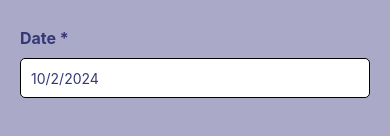
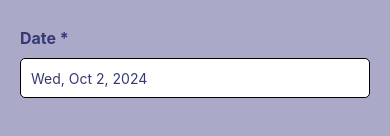
Before and after one commit to ansonhex/CS5520-assignment-2, a React Native app: screen /AddActivitiesScreen in a window 390 px wide. Shown: the part 206-342 px from the top of the page. Built offline with nearby package versions, Linux system fonts and the light colour scheme.

Commit message:
update date format to match demo

```diff
--- a/Screens/AddActivities.jsx
+++ b/Screens/AddActivities.jsx
@@ -32,6 +32,13 @@ const AddActivities = ({ navigation }) => {
     { label: "Hiking", value: "Hiking" },
   ]);
 
+  const dateOptions = {
+    weekday: "short",
+    year: "numeric",
+    month: "short",
+    day: "numeric",
+  };
+
   // validate the form and data
   const validateData = () => {
     if (!activityType) {
@@ -55,7 +62,7 @@ const AddActivities = ({ navigation }) => {
       const newActivity = {
         type: activityType,
         duration: activityDuration,
-        date: date.toLocaleDateString("en-US"),
+        date: date.toLocaleDateString("en-US", dateOptions),
         special: isSpecial,
       };
 
@@ -115,7 +122,7 @@ const AddActivities = ({ navigation }) => {
       <TouchableOpacity onPress={handleDateInput} style={{ width: "100%" }}>
         <View pointerEvents="none">
           <TextInput
-            value={date.toLocaleDateString("en-US")}
+            value={date.toLocaleDateString("en-US", dateOptions)}
             style={[styles.input, { color: theme.textColor }]}
             editable={false} // Disable the keyboard interaction but allow onPress event
           />
```
